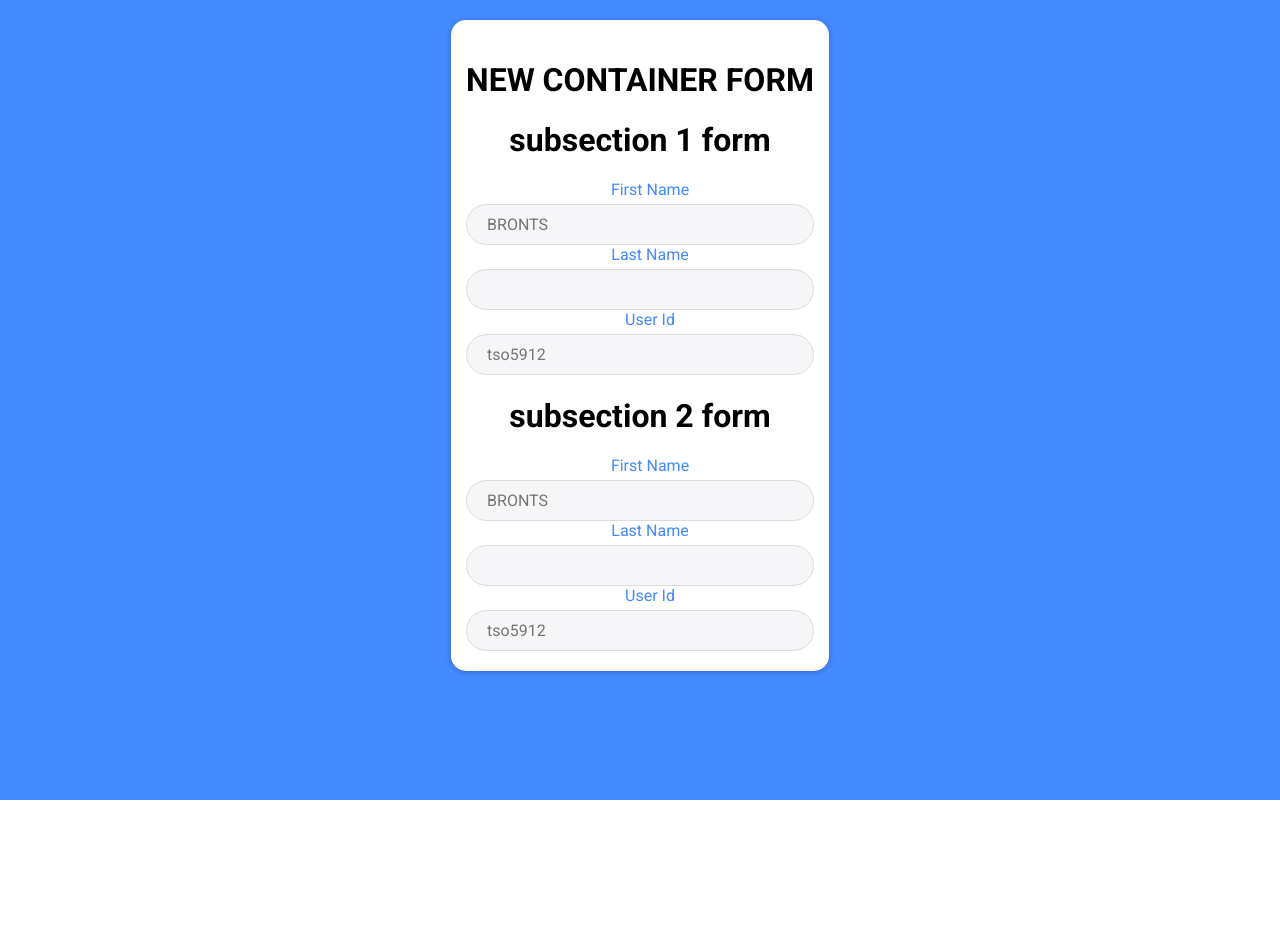
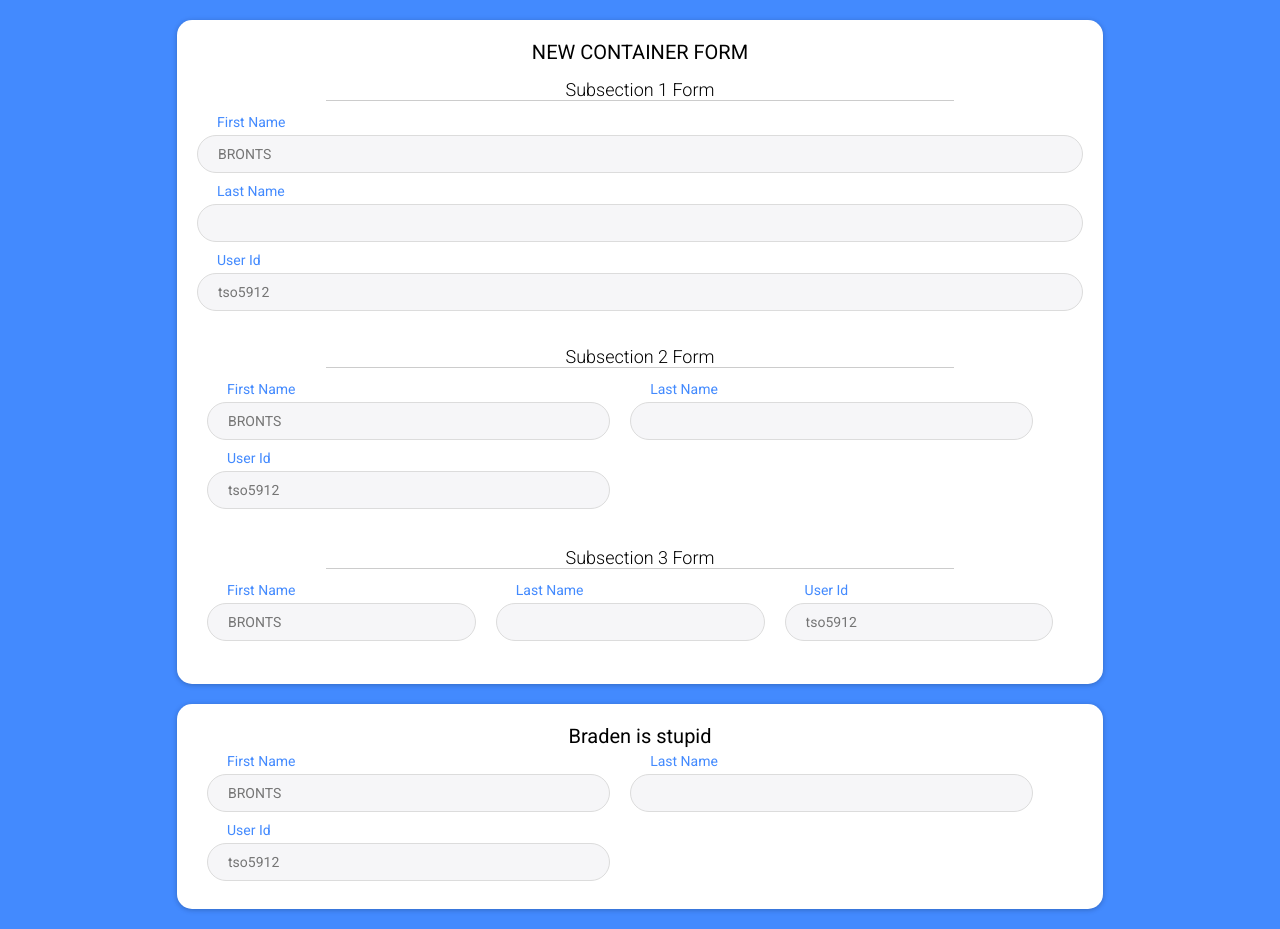
Before and after one commit to b2dt/react-form-template, a React app: page / in a window 1280 px wide. Before the commit the page ends 800 px from the top, so only its background shows below. Built offline with nearby package versions, Linux system fonts and the light colour scheme.

Commit message:
Updated css for better styling on demo. Added appropriate wrappers. implemented some column support.

```diff
--- a/src/components/app/app.tsx
+++ b/src/components/app/app.tsx
@@ -53,9 +53,15 @@ export default class App extends React.Component<AppPageProps, any> {
 		return (
 			<div id="app">
 				<Form title="NEW CONTAINER FORM">
-					<FormSection title="subsection 1 form" formFields={formProps} inputsPerRow={2}/>
-					<FormSection title="subsection 2 form" formFields={formProps} inputsPerRow={2}/>
+					<FormSection title="Subsection 1 Form" formFields={formProps} inputsPerRow={1}/>
+					<FormSection title="Subsection 2 Form" formFields={formProps} inputsPerRow={2}/>
+					<FormSection title="Subsection 3 Form" formFields={formProps} inputsPerRow={3}/>
 				</Form>
+				<Form
+					title={"Braden is stupid"}
+					formFields={formProps}
+					inputsPerRow={2}
+					/>
 			</div>
 		)
 	}
--- a/src/components/form/form.scss
+++ b/src/components/form/form.scss
@@ -5,10 +5,10 @@
 @import '../general/table/table.scss';
 @import '../general/textarea/textarea.scss';
 
-#formContainer {
+.form-container {
   background: white;
   border-radius: 15px;
-  width: fit-content;
+  width: 70%;
   padding: 20px 15px;
   margin: 20px auto;
   box-shadow: rgba(0, 0, 0, 0.12) 0 1px 6px, rgba(0, 0, 0, 0.12) 0 1px 4px;
@@ -16,9 +16,63 @@
   left: 50%;
   top: 50%;
   text-align: center;
+  font-size: 14px;
 
-  .form-text {
+  .form-field-wrapper {
+    width: 100%;
+    display: inline-block;
+    position: relative;
+
+    .form-text-input {
+      border-radius: 10px;
+    }
+
+    .form-section {
+      padding: 15px 0;
+
+      .form-section-title {
+        font-size: 18px;
+        font-weight: 300;
+      }
+
+      .title-separator {
+        padding-bottom: 8px;
+        border-top: 1px solid black;
+        width: 70%;
+        margin: auto;
+        opacity: .2;
+      }
+    }
+  }
+
+  .form-title {
+    font-size: 20px;
+    font-weight: 400;
+  }
+
+  .field {
+    text-align: left;
     padding: 5px;
-    border-radius: 10px;
+
+    &.col-one {
+      //default is one column?
+    }
+
+    &.col-two {
+      float: left;
+      display: inline-block;
+      width: 45%;
+      padding-left: 15px;
+    }
+
+    &.col-three {
+      float: left;
+      display: inline-block;
+      width: 30%;
+      padding-left: 15px;
+    }
   }
 }
+
+//TODO setup media-queries in order to make the forms look fine based on size
+//never go above requested column param, but scale columns down as page gets smaller.
--- a/src/components/form/form.tsx
+++ b/src/components/form/form.tsx
@@ -29,14 +29,13 @@ export default class Form extends React.Component<FormProps, any> {
 		console.log(state.formState)
 	}
 
-	convertToTextBox(textProps: FormFieldProps, columns: ColumnRange) {
-		const columnClassname = columns + "-columns"
-		let classes = classNames("input", columnClassname)
+	convertToTextBox(textProps: FormFieldProps, columnClassName: string) {
+		let classes = classNames('field', columnClassName)
 		return (
+			<div className={classes} key={textProps.id}>
 				<Input
-				key={textProps.id}
 					id={textProps.id}
-				classes={classes}
+					classes={"form-text-input"}
 					label={textProps.label}
 					index={textProps.index}
 					updateFormList={this.updateFieldValue}
@@ -45,43 +44,61 @@ export default class Form extends React.Component<FormProps, any> {
 						placeholder: textProps.placeholder,
 					}}
 				/>
+			</div>
 		)
 	}
 
-	convertToButton(buttonProps: FormFieldProps, columns: ColumnRange) {
+	convertToButton(buttonProps: FormFieldProps, columnClassName: string) {
+		let classes = classNames("form-text-input", columnClassName)
+
 
 	}
 
-	convertToDropdown(dropdownProps: FormFieldProps, columns: ColumnRange) {
+	convertToDropdown(dropdownProps: FormFieldProps, columnClassName: string) {
+		let classes = classNames("form-text-input", columnClassName)
+
 
 	}
 
-	convertToTextArea(textAreaProps: FormFieldProps, columns: ColumnRange) {
+	convertToTextArea(textAreaProps: FormFieldProps, columnClassName: string) {
+		let classes = classNames("form-text-input", columnClassName)
+
 
 	}
 
 	convert(formProp: FormFieldProps) {
 		const {props} = this
+		let columnClassName = classNames({"col-one": props.inputsPerRow == ColumnRange.ONE}, {"col-two": props.inputsPerRow == ColumnRange.TWO}, {"col-three": props.inputsPerRow == ColumnRange.THREE})
+
 		if (formProp.inputType == InputType.Text)
-			return this.convertToTextBox(formProp, props.inputsPerRow)
+			return this.convertToTextBox(formProp, columnClassName)
 		else if (formProp.inputType == InputType.Button)
-			return this.convertToButton(formProp, props.inputsPerRow)
+			return this.convertToButton(formProp, columnClassName)
 		else if (formProp.inputType == InputType.Dropdown)
-			return this.convertToDropdown(formProp, props.inputsPerRow)
+			return this.convertToDropdown(formProp, columnClassName)
 		else if (formProp.inputType == InputType.TextArea)
-			return this.convertToTextArea(formProp, props.inputsPerRow)
+			return this.convertToTextArea(formProp, columnClassName)
 	}
 
 	convertFormFieldPropsToInputs() {
-		return this.props.formFields.map(field => this.convert(field))
+		return this.props.formFields.map(field => (this.convert(field)))
 	}
 
 	createForm() {
 		const {props} = this
+		console.log(props.inputsPerRow)
 		if (props.children === null || props.children === undefined) {
-			return this.convertFormFieldPropsToInputs()
+			return (
+				<div className={"form-field-wrapper"}>
+					{this.convertFormFieldPropsToInputs()}
+				</div>
+			)
 		} else {
-			return this.props.children
+			return (
+				<div className={"form-field-wrapper"}>
+					{this.props.children}
+				</div>
+			)
 		}
 	}
 
@@ -89,8 +106,8 @@ export default class Form extends React.Component<FormProps, any> {
 		const {props} = this
 		let formFields = this.createForm()
 		return (
-			<div id='formContainer'>
-				<h1>{props.title}</h1>
+			<div className={'form-container'}>
+				<div className={'form-title'}>{props.title}</div>
 				{formFields}
 			</div>
 		);
--- a/src/components/formSection/formSection.tsx
+++ b/src/components/formSection/formSection.tsx
@@ -7,11 +7,12 @@ export default class FormSection extends Form {
 	}
 
 	render() {
-		const{props} = this
+		const {props} = this
 		let formFields = this.createForm()
 		return (
-			<div>
-				<h1>{props.title}</h1>
+			<div className={"form-section"}>
+				<div className={"form-section-title"}>{props.title}</div>
+				<div className={"title-separator"}/>
 				{formFields}
 			</div>
 		)
```
Lines whose indentation alone changed are shown as unchanged.
